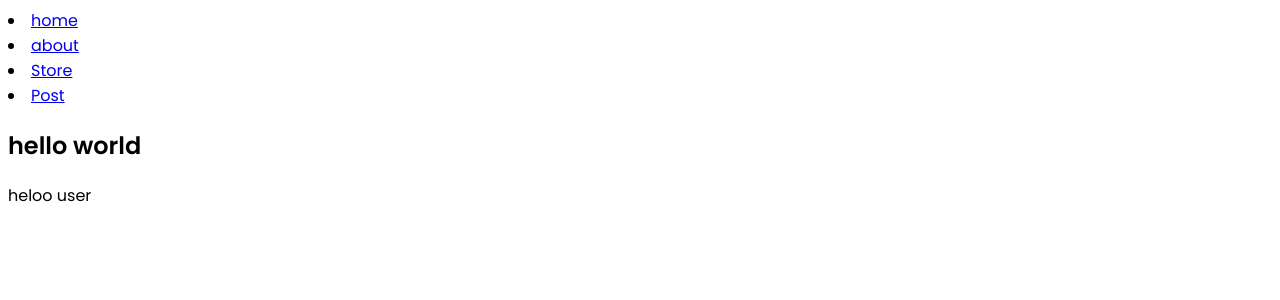
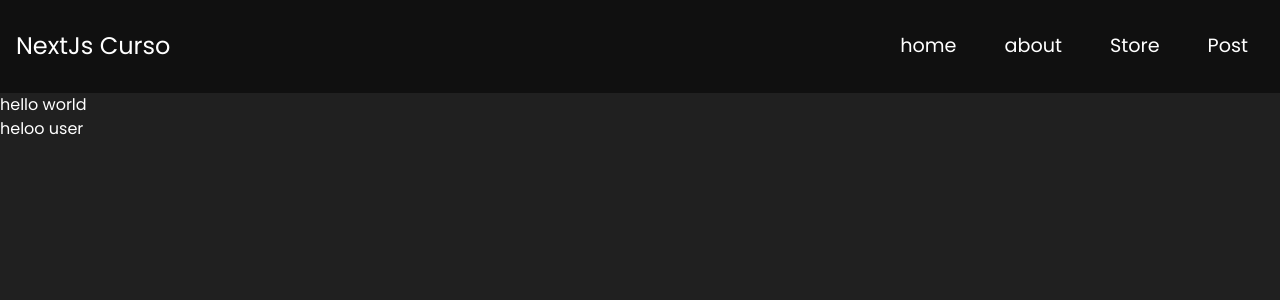
Before and after one commit to ivansanguezax/NextJsBases, a Next.js app: page / in a window 1280 px wide. Shown: the top 300 px of the page. Built offline with nearby package versions, Linux system fonts and the light colour scheme.

Commit message:
[013]-CssTailwindCSS

```diff
--- /dev/null
+++ b/app/globals.css
@@ -0,0 +1,7 @@
+@tailwind base;
+@tailwind components;
+@tailwind utilities;
+body{
+    background-color: #202020;
+    color: #fff;
+}
--- a/app/layout.js
+++ b/app/layout.js
@@ -1,5 +1,6 @@
 import Navbar from "../components/Navbar"
 import { Poppins } from 'next/font/google'
+import './globals.css'
 
 export const metadata = {
   title: 'Mi pagina',
--- a/app/post/page.jsx
+++ b/app/post/page.jsx
@@ -1,9 +1,9 @@
 import PostCard from "@/components/PostCard";
+import './post.css'
 
 async function loadPost() {
   const res = await fetch("https://jsonplaceholder.typicode.com/posts");
   const data = await res.json();
-  // await new Promise((resolve) => setTimeout(resolve, 5000));
   return data;
 }
 
@@ -11,7 +11,7 @@ async function PostPages() {
   const posts = await loadPost();
   console.log(posts);
   return (
-    <div>
+    <div className="grid">
       {posts.map((post) => (
         <PostCard post={post} key={post.id} />
       ))}
--- /dev/null
+++ b/app/post/post.css
@@ -0,0 +1,14 @@
+.grid{
+    display: grid;
+    grid-template-columns: repeat(3, 1fr);
+    grid-gap: 1rem;
+    margin: 1rem 0;
+    padding: 2rem;
+}
+.grid .card{
+    background-color: #fff;
+    padding: 1rem;
+    border-radius: 0.5rem;
+    box-shadow: 0 0 10px rgba(0,0,0,0.1);
+    transition: all 0.3s ease;
+}
--- /dev/null
+++ b/components/Navbar.css
@@ -0,0 +1,39 @@
+.navbar{
+    background-color: #101010;
+    display: flex;
+    justify-content: space-between;
+    padding: 1rem;
+    align-items: center;
+}
+.navbar h1{
+    color: #fff;
+
+}
+.navbar a{
+    text-decoration: none;
+    color: #fff;
+    font-size: 1.5rem;
+    font-weight: 500;
+    transition: all 0.3s ease;
+}
+
+.navbar ul{
+    display: flex;
+    gap: 1rem;
+
+}
+.navbar ul li{
+    list-style: none;
+    padding: 1rem;
+
+}
+.navbar ul li a{
+    text-decoration: none;
+    color: #fff;
+    font-size: 1.2rem;
+    font-weight: 500;
+    transition: all 0.3s ease;
+}
+.navbar ul li a:hover{
+    color: #f1f1f1;
+}
--- a/components/Navbar.jsx
+++ b/components/Navbar.jsx
@@ -1,9 +1,12 @@
 import Link from "next/link"
+import './Navbar.css'
 
 
 function Navbar() {
   return (
-    <nav>
+    <nav className="navbar">
+      <Link href="./"><h1>NextJs Curso</h1></Link>
+        <ul>
         <li>
           <Link href="/">
             home
@@ -24,6 +27,7 @@ function Navbar() {
             Post
           </Link>
         </li>
+        </ul>
       </nav>
   )
 }
--- a/components/PostCard.jsx
+++ b/components/PostCard.jsx
@@ -3,19 +3,16 @@ import Link from "next/link";
 
 function PostCard({post}) {
   return (
-    <div>
-
-      <div key={post.id}>
-      <Link href={`/post/${post.id}`}>
-          <h3>
+    <div className="card bg-white p-3 shadow rounded m-3 transition duration-500 ease-in-out hover:bg-gray-100 transform hover:-translate-y-1 hover:scale-110 hover:shadow-2xl">
+      <div key={post.id} className="card-body flex flex-col items-center justify-center text-center">
+        <Link href={`/post/${post.id}`}>
+          <h3 className="text-2xl font-bold text-gray-700 mb-3 hover:text-blue-500 transition duration-500 ease-in-out transform hover:-translate-y-1 hover:scale-110 hover:shadow-2xl">
             {post.id}. {post.title}
           </h3>
-          </Link>
-          <p>{post.body}</p>
-          <button onClick={()=>{
-            alert("hello")
-          }}>click</button>
-    </div>
+        </Link>
+        <p className="text-gray-500 text-lg mb-3">{post.body}</p>
+        <button className="bg-blue-500 hover:bg-blue-700 text-white font-bold py-2 px-4 rounded" onClick={() => { alert("hello") }}>click</button>
+      </div>
     </div>
   )
 }
--- /dev/null
+++ b/postcss.config.js
@@ -0,0 +1,6 @@
+module.exports = {
+  plugins: {
+    tailwindcss: {},
+    autoprefixer: {},
+  },
+}
--- /dev/null
+++ b/tailwind.config.js
@@ -0,0 +1,15 @@
+/** @type {import('tailwindcss').Config} */
+module.exports = {
+  content: [
+    "./app/**/*.{js,ts,jsx,tsx,mdx}",
+    "./pages/**/*.{js,ts,jsx,tsx,mdx}",
+    "./components/**/*.{js,ts,jsx,tsx,mdx}",
+
+    // Or if using `src` directory:
+    "./src/**/*.{js,ts,jsx,tsx,mdx}",
+  ],
+  theme: {
+    extend: {},
+  },
+  plugins: [],
+}
```
Also changed, not shown: package.json (+6 -3 lines).
